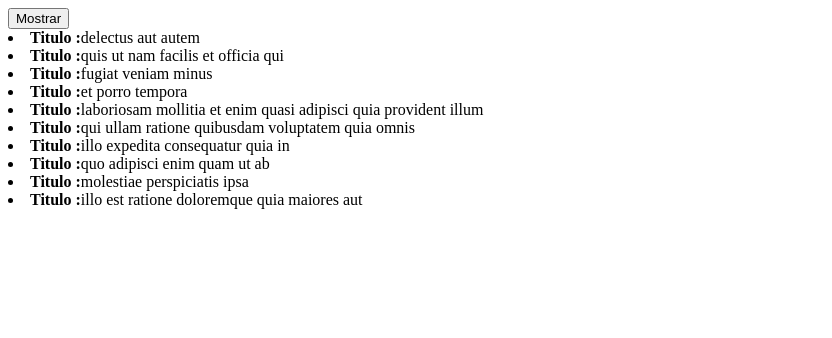
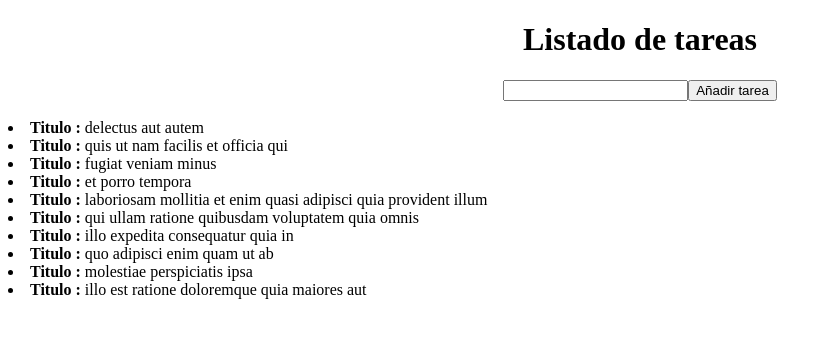
Before and after one commit to MuriielAnahi/lista-tareas, a plain HTML site: page index.html in a window 1280 px wide. Shown: the whole page, without its empty margins (0-832 px from the left). Drawn offline with Linux system fonts and the light colour scheme.

Commit message:
Actualizacion html

```diff
--- a/index.html
+++ b/index.html
@@ -5,7 +5,9 @@
 	<title>Lista de tareas</title>
 </head>
 <body>
-<button onclick="function()">Mostrar</button>
+<center><h1>Listado de tareas</h1></center>
+<center><input type= “text”><button onclick="function()">Añadir tarea</button> <br></center>
+<br>
 <script src="js/js.js"></script>
 
 
--- a/js/js.js
+++ b/js/js.js
@@ -63,5 +63,5 @@ var tareas=
 
 ]
 tareas.forEach(function(titulo){
-  document.write("<li>"+"<b>Titulo :</b>"+titulo.title+"<br>"+"</li>")
+  document.write("<li>"+"<b>Titulo :</b> "+titulo.title+"<br>"+"</li>")
 })
```
